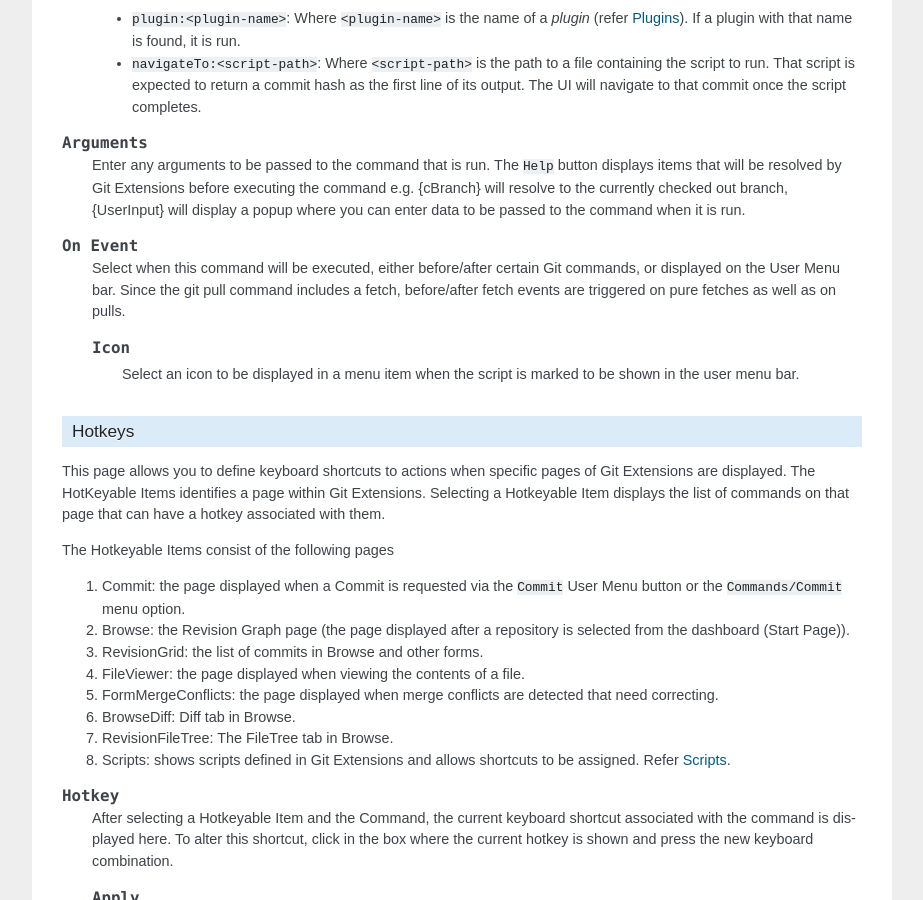
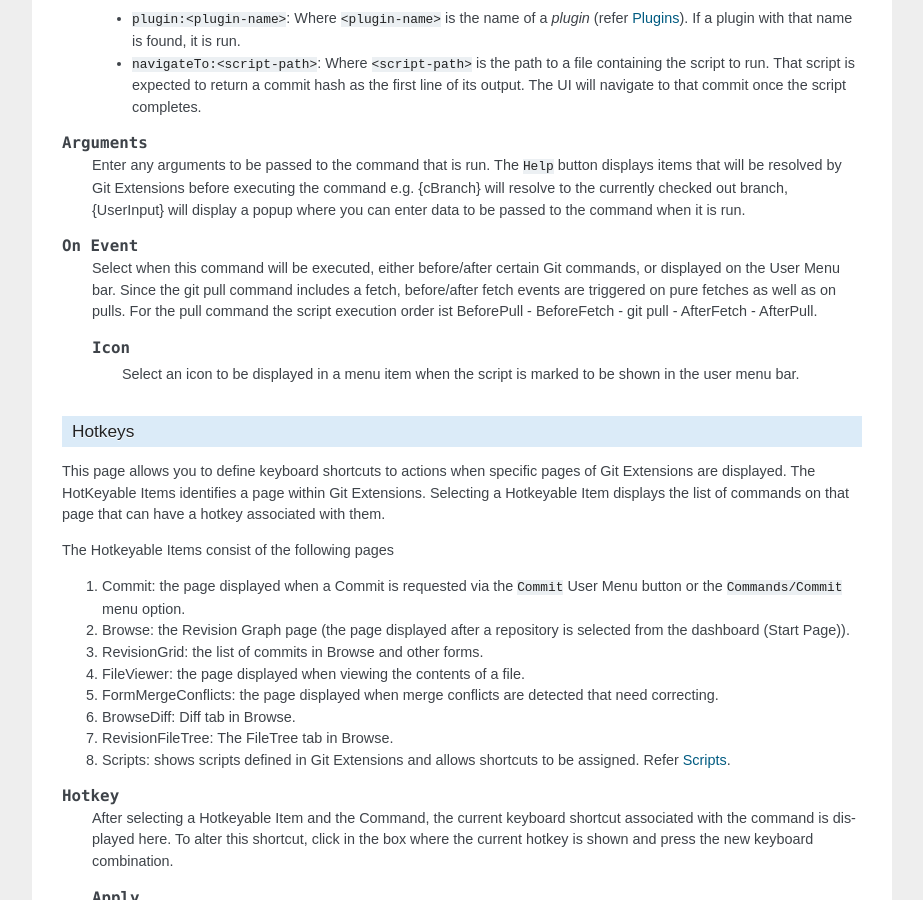
Before and after one commit to martinqt/GitExtensionsDoc, a Sphinx documentation site: the page built from source/settings.rst, in a window 1280 px wide and 900 px high, scrolled down 10658 px. Shown: the whole window, without its empty margins (198-1121 px from the left). Built offline with Sphinx 7.4.7, drawn with Linux system fonts in a browser that asks for light colours.

Commit message:
before/after fetch

```diff
--- a/source/settings.rst
+++ b/source/settings.rst
@@ -585,7 +585,7 @@ depending on whether or not they are distributed with that repository.
     .. setting:: On Event
 
       Select when this command will be executed, either before/after certain Git commands, or displayed on the User Menu bar.
-      Since the git pull command includes a fetch, before/after fetch events are triggered on pure fetches as well as on pulls.
+      Since the git pull command includes a fetch, before/after fetch events are triggered on pure fetches as well as on pulls. For the pull command the script execution order ist BeforePull - BeforeFetch - git pull - AfterFetch - AfterPull.
 
       .. setting:: Icon
 
```
